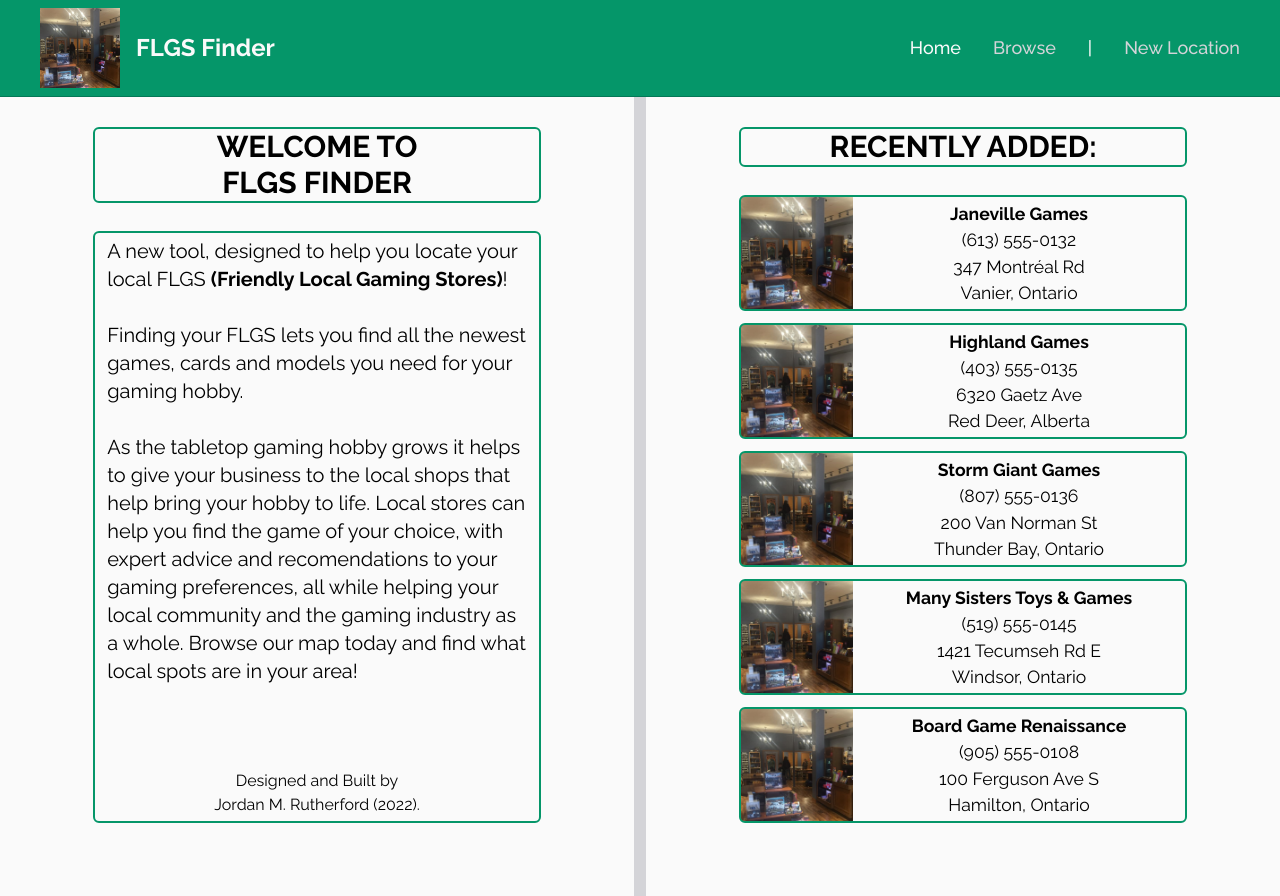
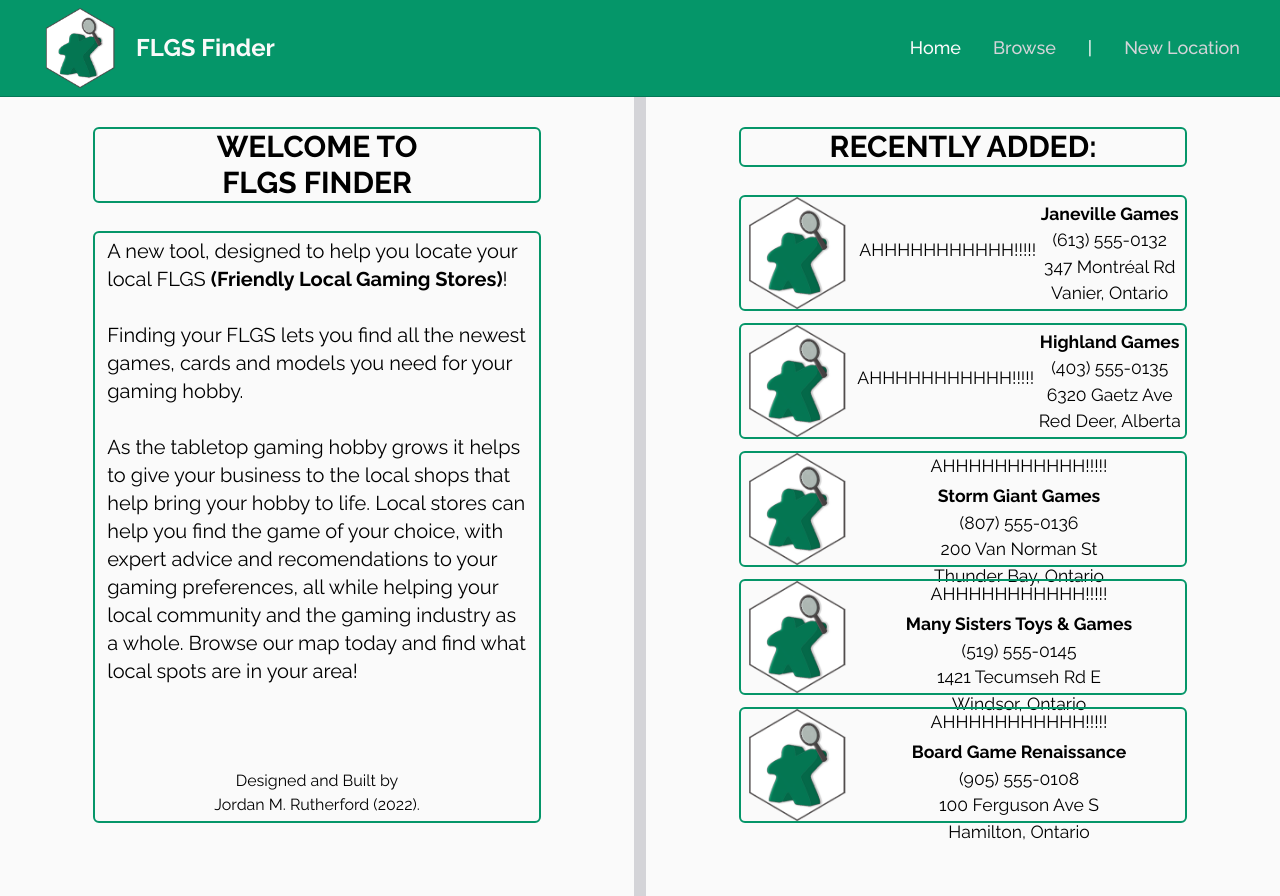
Before and after one commit to JordanMRutherford/FLGS_Finder, a website built with Parcel: page pages/index.html in a window 1280 px wide. Built offline with nearby package versions, Linux system fonts and the light colour scheme.

Commit message:
image fix attempt 10+

```diff
--- a/pages/index.html
+++ b/pages/index.html
@@ -27,7 +27,7 @@
     <nav class="bg-emerald-600 shadow-lg px-4 py-2 md:px-2">
       <div class="container flex flex-wrap justify-between items-center mx-auto">
         <a href="./index.html" class="flex items-center">
-            <img src="../img/stores/store0.jpg" class="mr-3 h-14 md:h-20" alt="FLGS Finder Logo" />
+            <img src="../img/FLGS_logo_mini.png" class="mr-3 h-14 md:h-20" alt="FLGS Finder Logo" />
             <p class="block py-2 px-1 text-zinc-50 text-2xl font-bold  4xl:text-3xl">FLGS Finder</p>
         </a>
         <button data-collapse-toggle="mobile-menu" type="button" class="inline-flex items-center pt-2 text-sm text-zinc-600 rounded-lg  md:hidden" aria-controls="mobile-menu" aria-expanded="false">
--- a/scripts/index.js
+++ b/scripts/index.js
@@ -7,7 +7,7 @@ let i;
 for (let i = (stores.length - 1); i >= (stores.length - 5); i--) {
   const storeDescription = `
   <div class="home_listing" style="outline: solid 2px #059669; border-radius: 0.25rem; margin-bottom:1rem">
-    <img class="home_listing_img" src="../img/stores/store0.jpg" style="height: 100%; float: left;">
+    <img class="home_listing_img" src="../img/FLGS_logo_mini.png" style="height: 100%; float: left;">                 AHHHHHHHHHHH!!!!!
     <div class="home_listing_text" style="display: inline-block; vertical-align: middle; line-height: double;">
       <div style="font-weight: bold">${stores[i].properties.name}</div>
       <div>${stores[i].properties.phoneNumber}</div>
```
